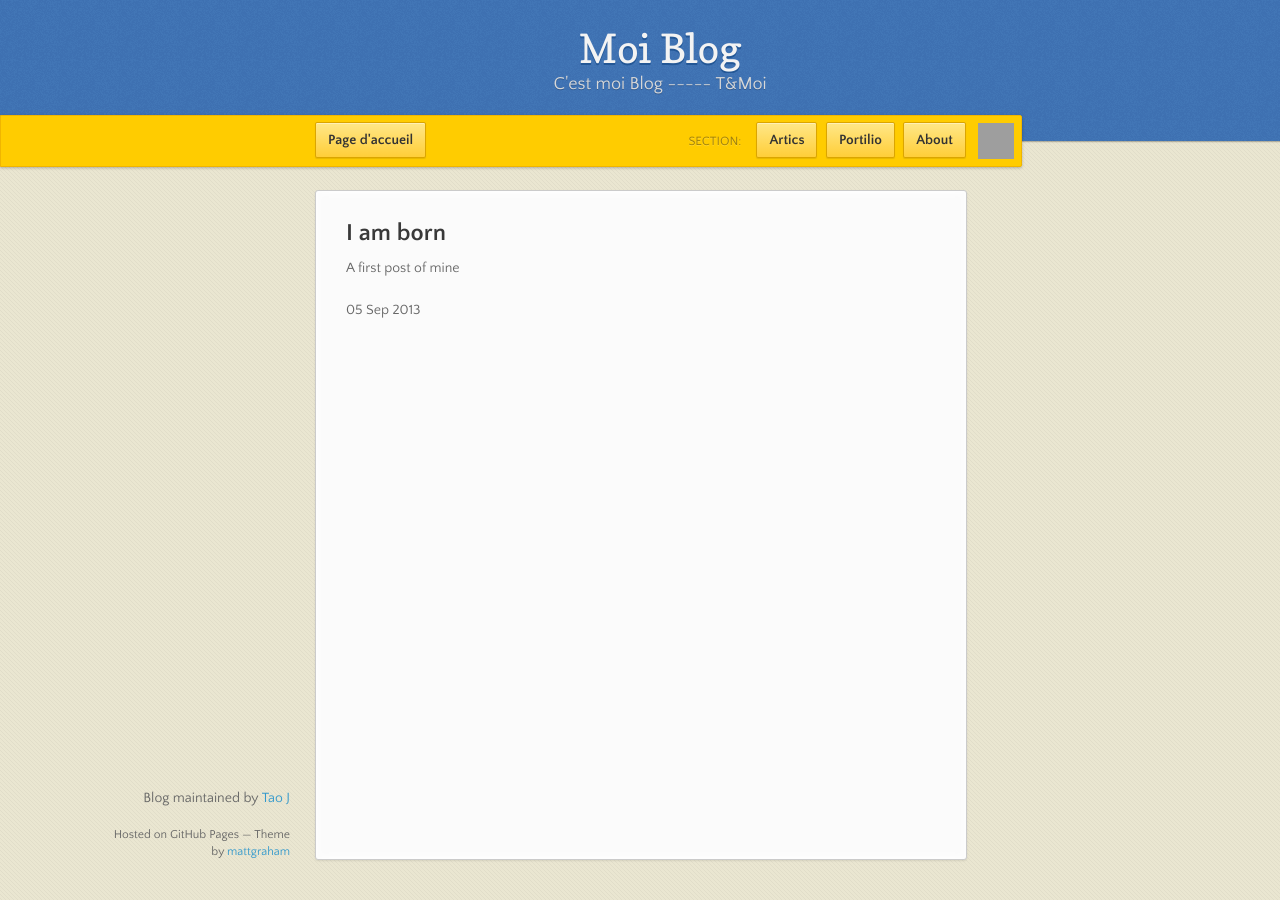
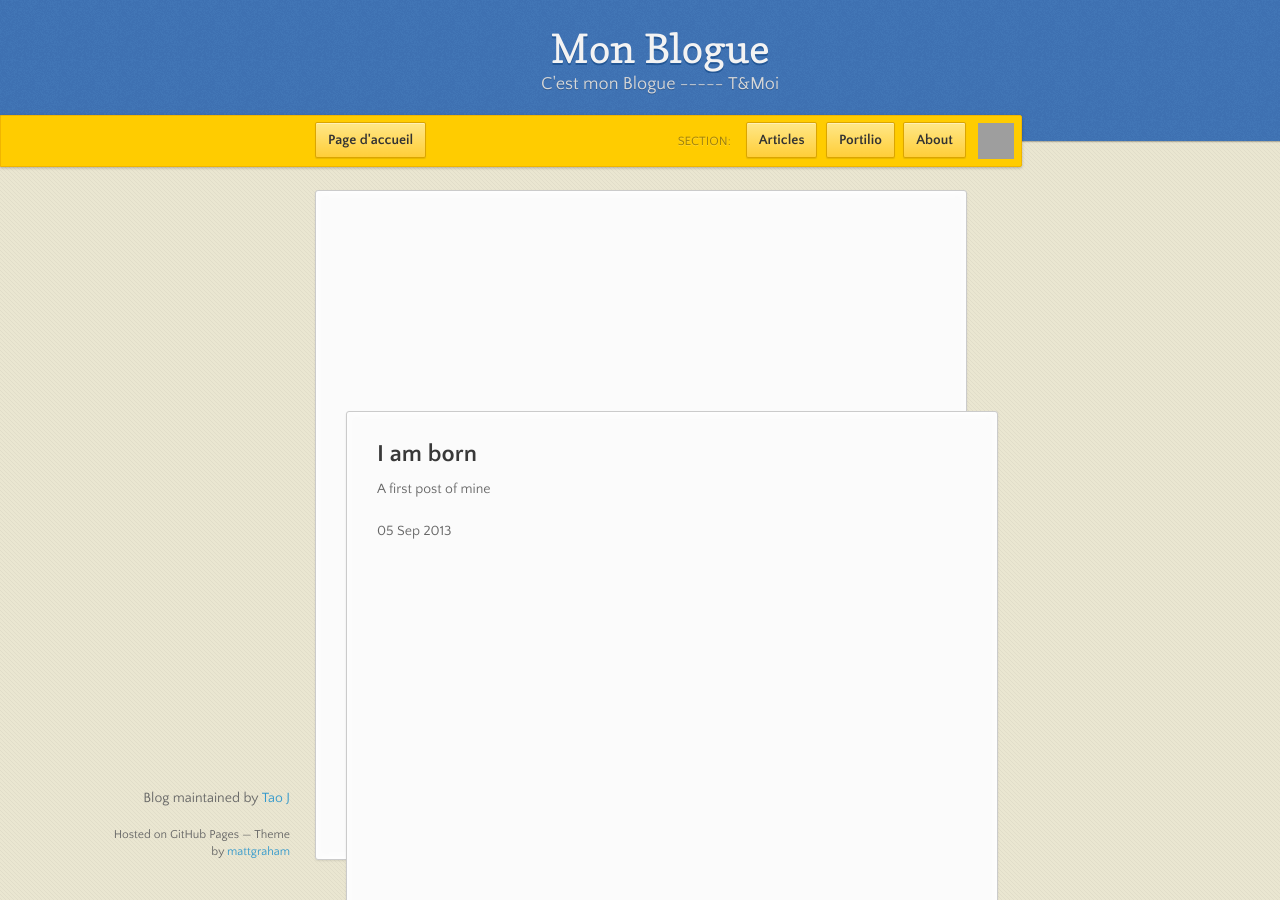
Before and after one commit to Tao-J/Moi_Blogue, a Jekyll site: the page built from _posts/2013-09-05-First_post.md, in a window 1280 px wide and 900 px high. Built offline with Jekyll 4.4.1, drawn with Linux system fonts in a browser that asks for light colours; nearby versions of some CDN libraries; Markdown is read by kramdown in place of the engine named in the settings; grey boxes are pictures that could not be loaded.

Commit message:
Clean up unnecessary files
more consistent template and file layout

```diff
--- /dev/null
+++ b/Gemfile
@@ -0,0 +1,3 @@
+source 'https://ruby.taobao.org'
+gem 'wdm', '>= 0.1.0' if Gem.win_platform?
+gem 'github-pages'
--- a/_config.yml
+++ b/_config.yml
@@ -1 +1,2 @@
 baseurl: /moi_Blog
+markdown: redcarpet
--- /dev/null
+++ b/_includes/footer.html
@@ -0,0 +1,5 @@
+<footer>
+    <p>Blog maintained by <a href="https://github.com/Tao-J">Tao J</a></p>
+    <p><small>Hosted on GitHub Pages &mdash; Theme by <a href="https://twitter.com/michigangraham">mattgraham</a></small></p>
+</footer>
+<!--[if !IE]><script>fixScale(document);</script><![endif]-->
--- /dev/null
+++ b/_includes/header.html
@@ -0,0 +1,13 @@
+<head>
+    <meta charset="utf-8">
+    <meta http-equiv="X-UA-Compatible" content="chrome=1">
+    <title> {% if page.title %} {{ page.title }} | {% endif %} Mon Blogue, Coding ape.... </title>
+    <link rel="stylesheet" href="{{ site.baseurl}}/stylesheets/styles.css">
+    <link rel="stylesheet" href="{{ site.baseurl}}/stylesheets/pygment_trac.css">
+    <script src="https://ajax.googleapis.com/ajax/libs/jquery/1.7.1/jquery.min.js"></script>
+    <script src="{{ site.baseurl}}/javascripts/main.js"></script>
+    <!--[if lt IE 9]>
+<script src="//html5shiv.googlecode.com/svn/trunk/html5.js"></script>
+<![endif]-->
+    <meta name="viewport" content="width=device-width, initial-scale=1, user-scalable=no">
+</head>
--- a/_layouts/default.html
+++ b/_layouts/default.html
@@ -1,55 +1,38 @@
-<!doctype html>
-<html>
+<!DOCTYPE html>
+<html lang="en">
 
-  <head>
-    <meta charset="utf-8">
-    <meta http-equiv="X-UA-Compatible" content="chrome=1">
-    <title> {% if page.title %} {{ page.title }} | {% endif %} Moi Blog, Coding ape.... </title>
-    <link rel="stylesheet" href="stylesheets/styles.css">
-    <link rel="stylesheet" href="stylesheets/pygment_trac.css">
-    <script src="https://ajax.googleapis.com/ajax/libs/jquery/1.7.1/jquery.min.js"></script>
-    <script src="javascripts/main.js"></script>
-    <!--[if lt IE 9]>
-      <script src="//html5shiv.googlecode.com/svn/trunk/html5.js"></script>
-    <![endif]-->
-    <meta name="viewport" content="width=device-width, initial-scale=1, user-scalable=no">
-  </head>
+    {% include header.html %}
+
 
     <body>
         <header>
-      <h1>Moi Blog</h1>
-      <p>C&#39;est moi Blog ----- T&amp;Moi</p>
+            <h1>Mon Blogue</h1>
+            <p>C&#39;est mon Blogue ----- T&amp;Moi</p>
         </header>
 
         <div id="banner">
             <span id="logo"></span>
 
-      <a href="https://dtopn.github.com/moi_Blog" class="button fork"><strong>Page d'accueil</strong></a>
+            <a href="{{ site.baseurl}}" class="button fork"><strong>Page d'accueil</strong></a>
 
             <div class="downloads"> <!-- TODO: -->
                 <span>Section:</span>
                 <ul>
-          <li><a href="articles" class="button">Artics</a></li>
-          <li><a href="portfolio" class="button">Portilio</a></li>
-          <li><a href="about" class="button">About</a></li>
+                    <li><a href="{{ site.baseurl}}/articles" class="button">Articles</a></li>
+                    <li><a href="{{ site.baseurl}}/portfolio" class="button">Portilio</a></li>
+                    <li><a href="{{ site.baseurl}}/about" class="button">About</a></li>
                 </ul>
             </div>
         </div><!-- end banner -->
 
         <div class="wrapper">
-
             <section>
 
                 {{ content }}
 
             </section>
-      <footer>
-        <p>Blog maintained by <a href="https://github.com/dtopn">Tao J</a></p>
-        <p><small>Hosted on GitHub Pages &mdash; Theme by <a href="https://twitter.com/michigangraham">mattgraham</a></small></p>
-      </footer>
+        </div>
 
-    </div>
-    <!--[if !IE]><script>fixScale(document);</script><![endif]-->
-
+        {% include footer.html %}
     </body>
 </html>
--- a/_layouts/post.html
+++ b/_layouts/post.html
@@ -1,55 +1,13 @@
-<!doctype html>
-<html>
+---
+layout: default
+---
 
-  <head>
-    <meta charset="utf-8">
-    <meta http-equiv="X-UA-Compatible" content="chrome=1">
-    <title> {% if page.title %} {{ page.title }} | {% endif %} Moi Blog, Coding ape.... </title>
-    <link rel="stylesheet" href="/moi_Blog/stylesheets/styles.css">
-    <link rel="stylesheet" href="/moi_Blog/stylesheets/pygment_trac.css">
-    <script src="https://ajax.googleapis.com/ajax/libs/jquery/1.7.1/jquery.min.js"></script>
-    <script src="/moi_Blog/javascripts/main.js"></script>
-    <!--[if lt IE 9]>
-      <script src="//html5shiv.googlecode.com/svn/trunk/html5.js"></script>
-    <![endif]-->
-    <meta name="viewport" content="width=device-width, initial-scale=1, user-scalable=no">
-  </head>
+<div class="wrapper">
 
-  <body>
-    <header>
-      <h1>Moi Blog</h1>
-      <p>C&#39;est moi Blog ----- T&amp;Moi</p>
-    </header>
+  <section>
 
-    <div id="banner">
-      <span id="logo"></span>
+  {{ content }}
 
-      <a href="https://dtopn.github.com/moi_Blog" class="button fork"><strong>Page d'accueil</strong></a>
+  </section>
 
-      <div class="downloads"> <!-- TODO: -->
-        <span>Section:</span>
-        <ul>
-          <li><a href="/moi_Blog/articles" class="button">Artics</a></li>
-          <li><a href="/moi_Blog/portfolio" class="button">Portilio</a></li>
-          <li><a href="/moi_Blog/about" class="button">About</a></li>
-        </ul>
-      </div>
-    </div><!-- end banner -->
-
-    <div class="wrapper">
-
-      <section>
-
-      {{ content }}
-
-      </section>
-      <footer>
-        <p>Blog maintained by <a href="https://github.com/dtopn">Tao J</a></p>
-        <p><small>Hosted on GitHub Pages &mdash; Theme by <a href="https://twitter.com/michigangraham">mattgraham</a></small></p>
-      </footer>
-
-    </div>
-    <!--[if !IE]><script>fixScale(document);</script><![endif]-->
-
-  </body>
-</html>
+</div>
```
Also changed, not shown: _layouts/articles.html (deleted, +0 -55 lines), articles/index.html (+3 -5 lines), index.html (+4 -5 lines), _posts/2013-09-05-First_post.md (line endings or trailing spaces). Lines whose indentation alone changed are shown as unchanged.
